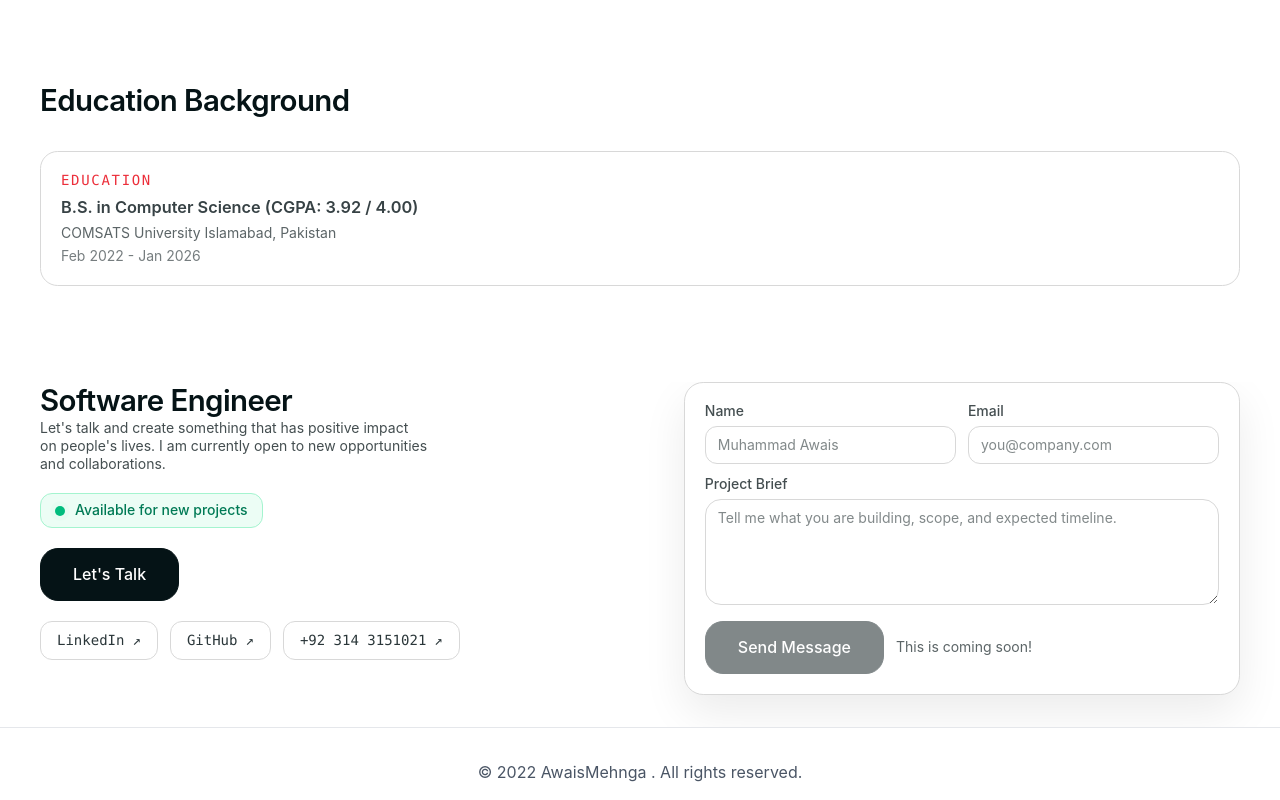
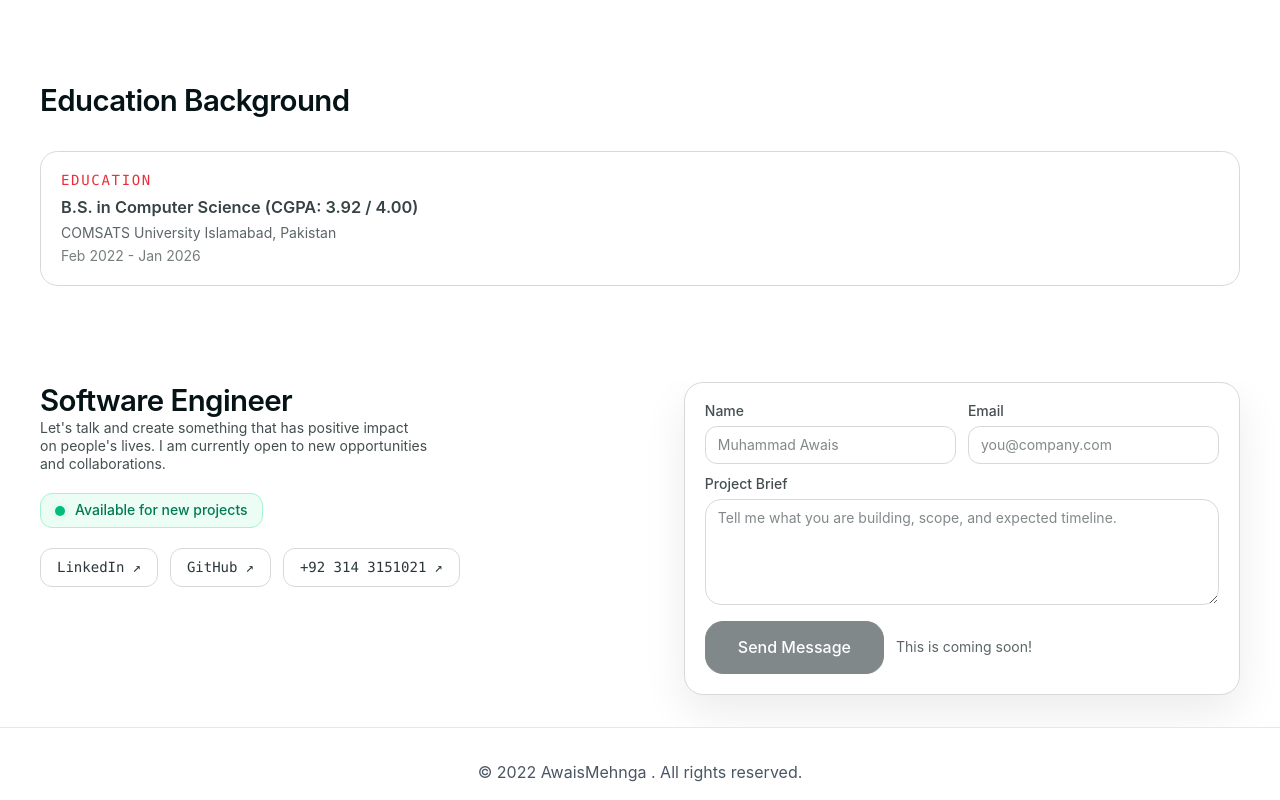
Before and after one commit to AwaisMehnga/portfolio, a React (Vite) app: page / in a window 1280 px wide. Shown: the part 4012-4812 px from the top of the page. Built offline with nearby package versions, Linux system fonts and the light colour scheme.

Commit message:
removede the get talk button

```diff
--- a/src/components/Contact.jsx
+++ b/src/components/Contact.jsx
@@ -141,11 +141,6 @@ function Contact() {
               Available for new projects
             </div>
 
-            <div className="flex flex-wrap gap-3">
-              <Button as="a" href="#footer-contact-form" size="lg">
-                Let&apos;s Talk
-              </Button>
-            </div>
 
             <ul className="flex flex-wrap gap-3 p-0">
               {SOCIAL_LINKS.map((item, index) => (
```
